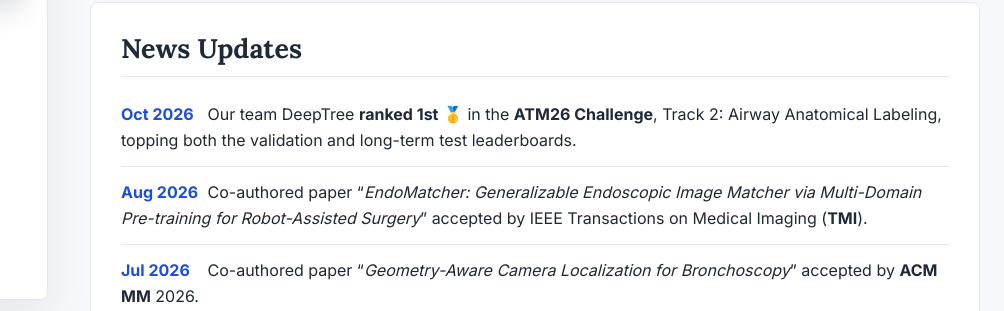
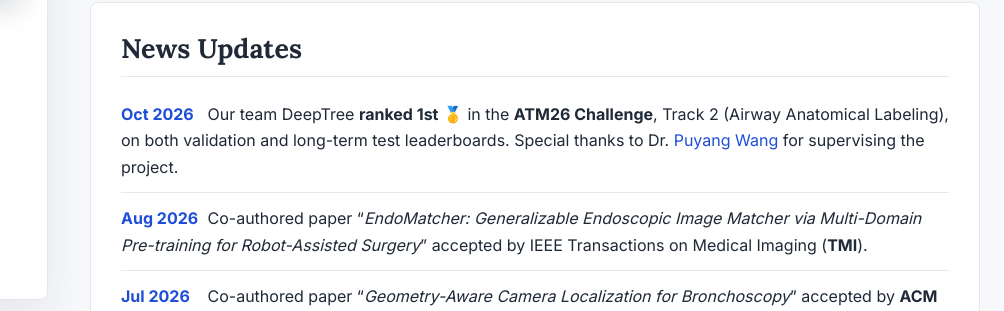
Before and after one commit to TianCuteQY/TianCuteQY.github.io, a plain HTML site: page index.html in a window 1280 px wide. Shown: the part 428-739 px from the top of the page, 276-1280 px from the left. Drawn offline with Linux system fonts and the light colour scheme.

Commit message:
Credit ATM26 project supervision

```diff
--- a/index.html
+++ b/index.html
@@ -83,7 +83,7 @@
             <h2>News Updates</h2>
           </div>
           <ul class="compact-list">
-            <li><span>Oct 2026</span> Our team DeepTree <strong>ranked 1st</strong> 🥇 in the <strong>ATM26 Challenge</strong>, Track 2: Airway Anatomical Labeling, topping both the validation and long-term test leaderboards.</li>
+            <li><span>Oct 2026</span> Our team DeepTree <strong>ranked 1st</strong> 🥇 in the <strong>ATM26 Challenge</strong>, Track 2 (Airway Anatomical Labeling), on both validation and long-term test leaderboards. Special thanks to Dr. <a href="https://scholar.google.com/citations?user=56aDx7AAAAAJ&amp;hl=en&amp;oi=ao">Puyang Wang</a> for supervising the project.</li>
             <li><span>Aug 2026</span> Co-authored paper &ldquo;<em>EndoMatcher: Generalizable Endoscopic Image Matcher via Multi-Domain Pre-training for Robot-Assisted Surgery</em>&rdquo; accepted by IEEE Transactions on Medical Imaging (<strong>TMI</strong>).</li>
             <li><span>Jul 2026</span> Co-authored paper &ldquo;<em>Geometry-Aware Camera Localization for Bronchoscopy</em>&rdquo; accepted by <strong>ACM MM</strong> 2026.</li>
             <li><span>Jul 2026</span> Joined Ant Group Healthcare through the <strong>Ant Star Plan A talent program</strong>.</li>
```
